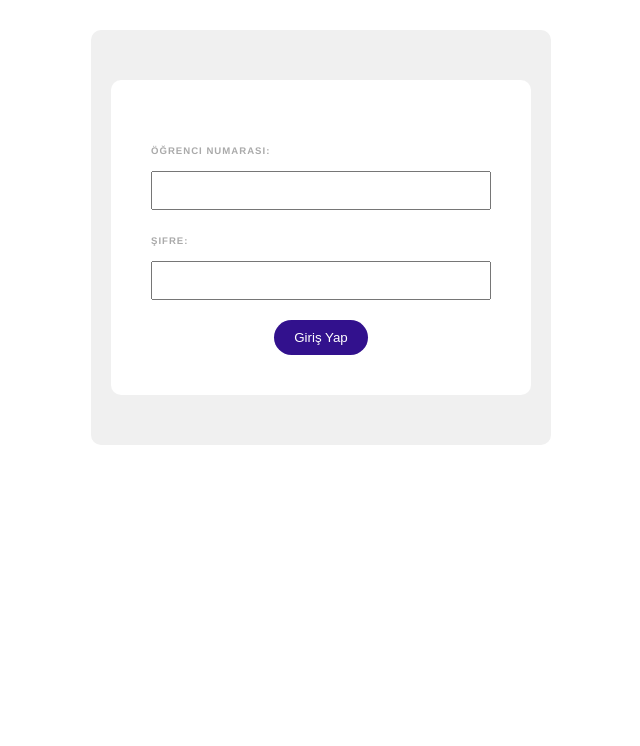
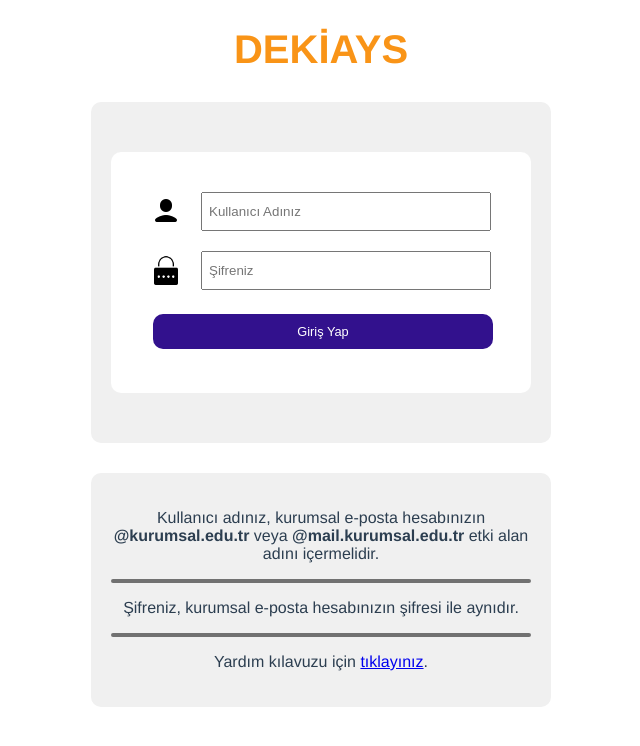
Before and after one commit to magurow/gradproject, a Vue app: page / in a window 1280 px wide. Shown: the top 746 px of the page, without its empty margins (319-959 px from the left). Built offline with nearby package versions, Linux system fonts and the light colour scheme.

Commit message:
new file:   src/assets/user-login.png 	new file:   src/assets/user-password.png 	modified(detailed information and icons added):   src/components/Login.vue

```diff
--- a/src/components/Login.vue
+++ b/src/components/Login.vue
@@ -1,17 +1,33 @@
 <template>
+  <div class="app-name">
+    <h1>DEKİAYS</h1>
+  </div>
   <div class="login-container">
     <form @submit.prevent="handleFormSubmission">
-      <label>Öğrenci Numarası:</label>
-      <input type="email" v-model="email" required >
-
-      <label>Şifre:</label>
-      <input type="password" v-model="password" required >
+      <div class="input-group">
+      <div class="icon">
+        <img src="../assets/user-login.png">
+      </div>
+      <input type="email" v-model="email" placeholder="Kullanıcı Adınız" required>
+      </div>
+      <div class="input-group">
+      <div class="icon">
+        <img src="../assets/user-password.png">
+      </div>
+      <input type="password" v-model="password" placeholder="Şifreniz" required>
       <div v-if="passwordError" class="error">{{ passwordError }}</div>
-
+      </div>
       <div class="submit">
         <button type="submit">Giriş Yap</button>
       </div>
     </form>
+  </div>
+  <div class="info-container">
+    <p>Kullanıcı adınız, kurumsal e-posta hesabınızın <b>@kurumsal.edu.tr</b> veya <b>@mail.kurumsal.edu.tr</b> etki alan adını içermelidir.</p>
+    <div class="line"></div>
+    <p>Şifreniz, kurumsal e-posta hesabınızın şifresi ile aynıdır.</p>
+    <div class="line"></div>
+    <p>Yardım kılavuzu için <a href="https://www.baskent.edu.tr/yardim" target="_blank">tıklayınız</a>.</p>
   </div>
 </template>
 
@@ -51,6 +67,32 @@ export default {
   max-width: 420px;
   margin: 30px auto;
   }
+  .info-container {
+    max-width: 420px;
+    margin: 30px auto;
+    background-color: #f0f0f0;
+    text-align: center;
+    padding: 20px;
+    border-radius: 10px;
+  }
+  .input-group {
+    display: flex;
+    flex-direction: row;
+    align-items: center;
+    margin-bottom: 20px;
+  }
+  .icon{
+    display: flex;
+    margin-right: 20px;
+  }
+  .icon img {
+    width: 30px;
+    height: 30px;
+  }
+  .line {
+    border: 2px solid #717171;
+    border-radius: 10px;
+  }
   form {
     max-width: 420px;
     margin: 30px auto;
@@ -60,7 +102,7 @@ export default {
     border-radius: 10px;
   }
   label {
-    color: #aaa;
+    color: #000000;
     display: inline-block;
     margin: 25px 0 15px;
     font-size: 0.6em;
@@ -76,12 +118,17 @@ export default {
     color: #555;
   }
   button {
-    background: #32118d;
-    border: 0;
+    background-color: #32118d;
+    border: none;
+    color: white;
     padding: 10px 20px;
-    margin-top: 20px;
-    color: white;
-    border-radius: 20px;
+    text-align: center;
+    text-decoration: none;
+    display: inline-block;
+    font-size: 0.8em;
+    margin: 4px 2px;
+    border-radius: 10px;
+    width: 100%;
   }
   .submit {
     text-align: center;
@@ -95,4 +142,11 @@ export default {
     font-size: 0.8em;
     font-weight: bold;
   }
+  h1 {
+    text-align: center;
+    color: #F99417;
+    font-size: 2.5em;
+    font-weight: bold;
+    margin-bottom: 20px;
+  }
 </style>
```
Also changed, not shown: src/assets/user-login.png (added), src/assets/user-password.png (added).
